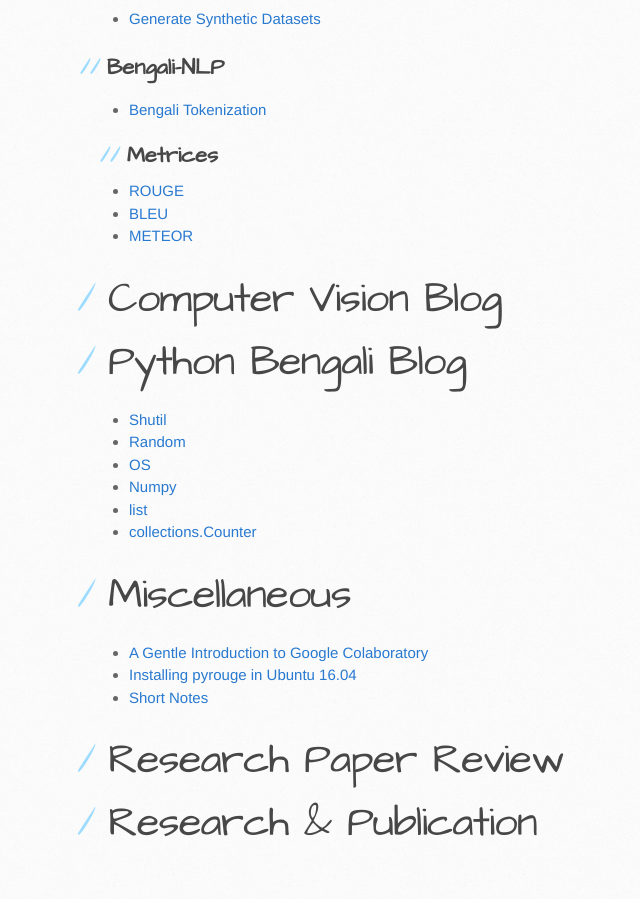
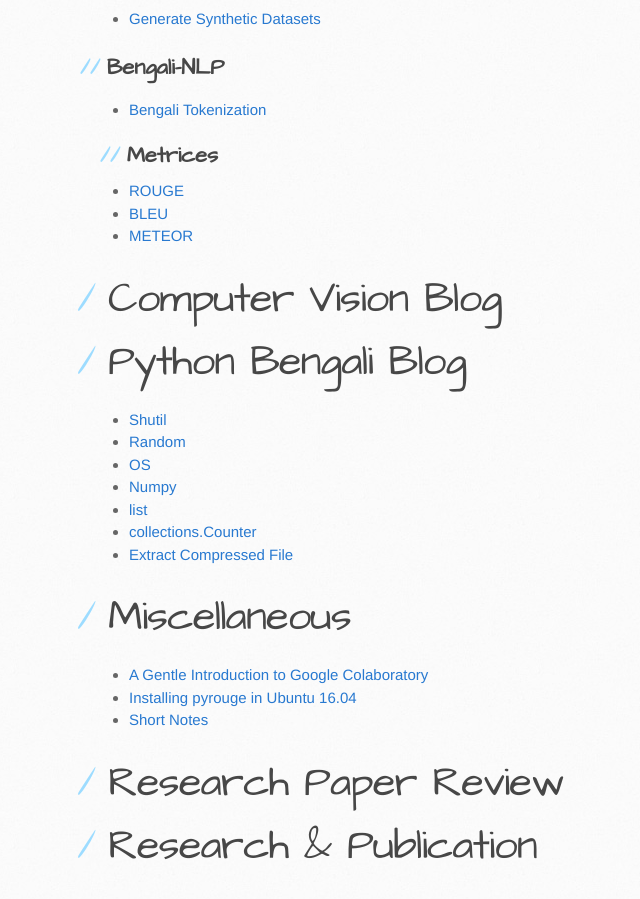
Before and after one commit to sagorbrur/sagorbrur.github.io, a Jekyll site: the page built from index.md, in a window 1280 px wide and 900 px high, scrolled down 678 px. Shown: the whole window, without its empty margins (61-701 px from the left). Built offline with Jekyll 4.4.1, drawn with Linux system fonts in a browser that asks for light colours; our own code applies the rules of GitHub Pages for plain Markdown files; before the commit the page ends 1556 px from its top, so only the background shows below that.

Commit message:
Update index.md

```diff
--- a/index.md
+++ b/index.md
@@ -32,6 +32,7 @@
 * [Numpy](python_bn/numpy.md)
 * [list](python_bn/list.md)
 * [collections.Counter](python_bn/collections_Counter.md)
+* [Extract Compressed File](python_bn/extracting_python.md)
 
 # Miscellaneous
 * [A Gentle Introduction to Google Colaboratory](colab_intro.md)
```
